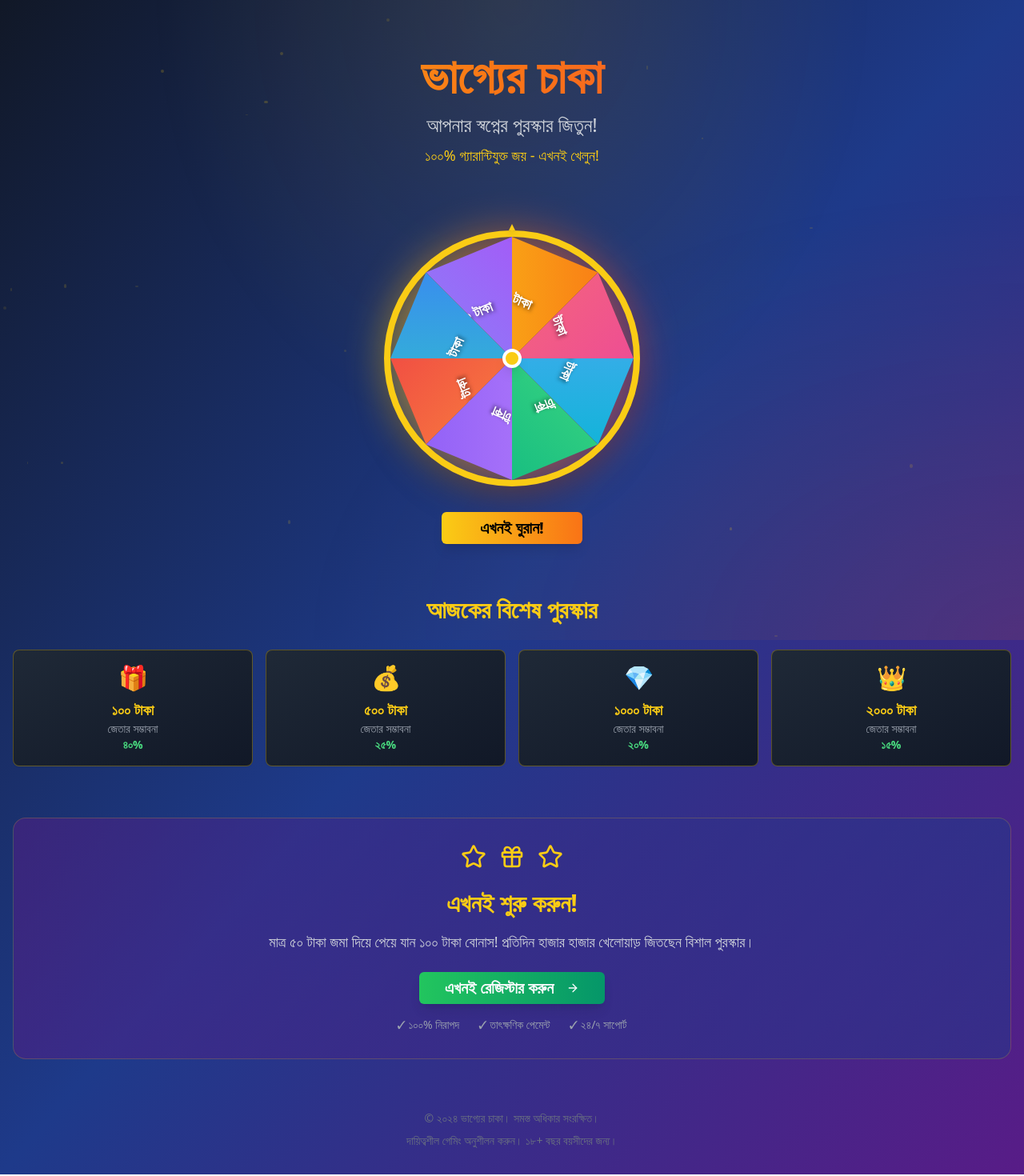
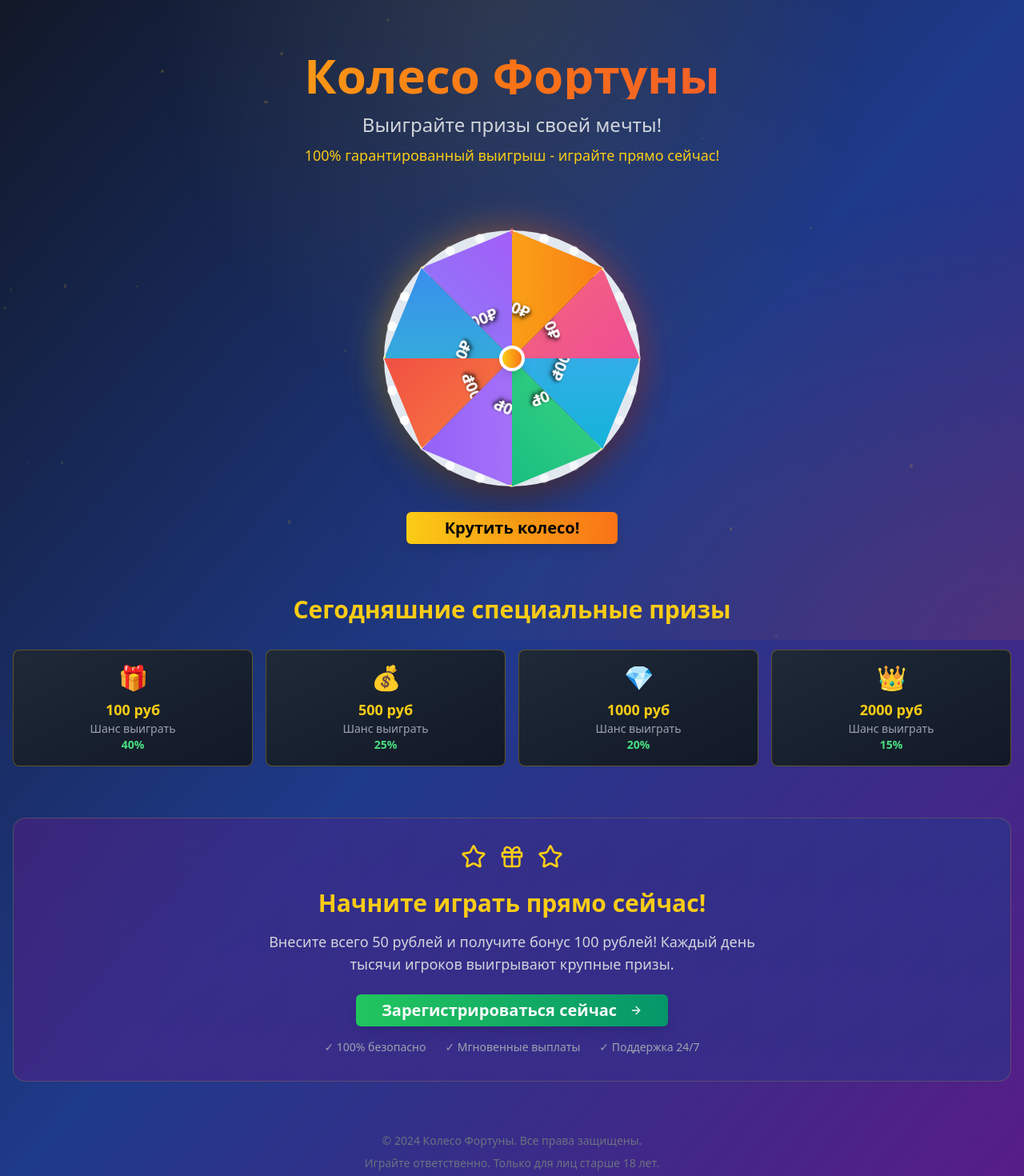
Before and after one commit to Bug1488/bangla-prize-wheel-land, a React (Vite) app: page / in a window 1280 px wide. Shown: the top 1470 px of the page at 80% size. Built offline with nearby package versions, Linux system fonts and the light colour scheme.

Commit message:
Enhance spin wheel and translate to Russian
- Added prize amounts to the wheel.
- Implemented a red arrow to indicate the prize.
- Adjusted wheel to touch the outer contours.
- Translated the landing page to Russian.

```diff
--- a/src/components/CallToAction.tsx
+++ b/src/components/CallToAction.tsx
@@ -14,24 +14,24 @@ const CallToAction = () => {
         </div>
 
         <h3 className="text-3xl font-bold text-yellow-400 mb-4">
-          এখনই শুরু করুন!
+          Начните играть прямо сейчас!
         </h3>
 
         <p className="text-lg text-gray-300 mb-6 max-w-2xl mx-auto">
-          মাত্র ৫০ টাকা জমা দিয়ে পেয়ে যান ১০০ টাকা বোনাস!
-          প্রতিদিন হাজার হাজার খেলোয়াড় জিতছেন বিশাল পুরস্কার।
+          Внесите всего 50 рублей и получите бонус 100 рублей!
+          Каждый день тысячи игроков выигрывают крупные призы.
         </p>
 
         <div className="space-y-4">
           <Button className="px-8 py-4 text-xl font-bold bg-gradient-to-r from-green-500 to-emerald-600 hover:from-green-600 hover:to-emerald-700 shadow-lg transform hover:scale-105 transition-all duration-200">
-            এখনই রেজিস্টার করুন
+            Зарегистрироваться сейчас
             <ArrowRight className="ml-2 w-5 h-5" />
           </Button>
 
           <div className="flex justify-center items-center space-x-6 text-sm text-gray-400">
-            <span>✓ ১০০% নিরাপদ</span>
-            <span>✓ তাৎক্ষণিক পেমেন্ট</span>
-            <span>✓ ২৪/৭ সাপোর্ট</span>
+            <span>✓ 100% безопасно</span>
+            <span>✓ Мгновенные выплаты</span>
+            <span>✓ Поддержка 24/7</span>
           </div>
         </div>
       </div>
--- a/src/components/Header.tsx
+++ b/src/components/Header.tsx
@@ -5,13 +5,13 @@ const Header = () => {
   return (
     <header className="text-center py-8">
       <h1 className="text-5xl md:text-6xl font-bold bg-gradient-to-r from-yellow-400 via-orange-500 to-red-500 bg-clip-text text-transparent mb-4 animate-fade-in">
-        ভাগ্যের চাকা
+        Колесо Фортуны
       </h1>
       <p className="text-xl md:text-2xl text-gray-300 mb-2 animate-fade-in delay-200">
-        আপনার স্বপ্নের পুরস্কার জিতুন!
+        Выиграйте призы своей мечты!
       </p>
       <p className="text-lg text-yellow-400 animate-fade-in delay-400">
-        ১০০% গ্যারান্টিযুক্ত জয় - এখনই খেলুন!
+        100% гарантированный выигрыш - играйте прямо сейчас!
       </p>
     </header>
   );
--- a/src/components/PrizeSection.tsx
+++ b/src/components/PrizeSection.tsx
@@ -3,24 +3,24 @@ import React from 'react';
 import { Card } from '@/components/ui/card';
 
 const prizes = [
-  { amount: '১০০ টাকা', chance: '৪০%', icon: '🎁' },
-  { amount: '৫০০ টাকা', chance: '২৫%', icon: '💰' },
-  { amount: '১০০০ টাকা', chance: '২০%', icon: '💎' },
-  { amount: '২০০০ টাকা', chance: '১৫%', icon: '👑' }
+  { amount: '100 руб', chance: '40%', icon: '🎁' },
+  { amount: '500 руб', chance: '25%', icon: '💰' },
+  { amount: '1000 руб', chance: '20%', icon: '💎' },
+  { amount: '2000 руб', chance: '15%', icon: '👑' }
 ];
 
 const PrizeSection = () => {
   return (
     <div className="mt-16">
       <h2 className="text-3xl font-bold text-center text-yellow-400 mb-8">
-        আজকের বিশেষ পুরস্কার
+        Сегодняшние специальные призы
       </h2>
       <div className="grid grid-cols-2 md:grid-cols-4 gap-4">
         {prizes.map((prize, index) => (
           <Card key={index} className="bg-gradient-to-br from-gray-800 to-gray-900 border-yellow-400/30 p-4 text-center hover:scale-105 transition-transform duration-200">
             <div className="text-3xl mb-2">{prize.icon}</div>
             <div className="text-lg font-bold text-yellow-400">{prize.amount}</div>
-            <div className="text-sm text-gray-400">জেতার সম্ভাবনা</div>
+            <div className="text-sm text-gray-400">Шанс выиграть</div>
             <div className="text-sm font-semibold text-green-400">{prize.chance}</div>
           </Card>
         ))}
--- a/src/components/SpinWheel.tsx
+++ b/src/components/SpinWheel.tsx
@@ -3,14 +3,14 @@ import React, { useState } from 'react';
 import { Button } from '@/components/ui/button';
 
 const prizes = [
-  { id: 1, text: '১০০ টাকা', color: 'from-yellow-400 to-orange-500' },
-  { id: 2, text: '৫০০ টাকা', color: 'from-red-400 to-pink-500' },
-  { id: 3, text: '১০০০ টাকা', color: 'from-blue-400 to-cyan-500' },
-  { id: 4, text: '২০০ টাকা', color: 'from-green-400 to-emerald-500' },
-  { id: 5, text: '৭৫০ টাকা', color: 'from-purple-400 to-violet-500' },
-  { id: 6, text: '১৫০০ টাকা', color: 'from-orange-400 to-red-500' },
-  { id: 7, text: '৩০০ টাকা', color: 'from-teal-400 to-blue-500' },
-  { id: 8, text: '২০০০ টাকা', color: 'from-indigo-400 to-purple-500' }
+  { id: 1, text: '100₽', color: 'from-yellow-400 to-orange-500' },
+  { id: 2, text: '500₽', color: 'from-red-400 to-pink-500' },
+  { id: 3, text: '1000₽', color: 'from-blue-400 to-cyan-500' },
+  { id: 4, text: '200₽', color: 'from-green-400 to-emerald-500' },
+  { id: 5, text: '750₽', color: 'from-purple-400 to-violet-500' },
+  { id: 6, text: '1500₽', color: 'from-orange-400 to-red-500' },
+  { id: 7, text: '300₽', color: 'from-teal-400 to-blue-500' },
+  { id: 8, text: '2000₽', color: 'from-indigo-400 to-purple-500' }
 ];
 
 const SpinWheel = () => {
@@ -47,8 +47,29 @@ const SpinWheel = () => {
         {/* Outer glow effect */}
         <div className="absolute inset-0 rounded-full bg-gradient-to-r from-yellow-400 via-orange-500 to-red-500 blur-xl opacity-50 animate-pulse"></div>
 
+        {/* 3D Frame effect */}
+        <div className="absolute inset-0 rounded-full border-[16px] border-gradient-to-r from-yellow-300 via-yellow-400 to-yellow-500 shadow-2xl">
+          <div className="absolute inset-2 rounded-full border-8 border-yellow-600 shadow-inner"></div>
+          {/* Light dots around the frame */}
+          {[...Array(24)].map((_, i) => {
+            const angle = (360 / 24) * i;
+            return (
+              <div
+                key={i}
+                className="absolute w-3 h-3 bg-white rounded-full shadow-lg animate-pulse"
+                style={{
+                  top: '50%',
+                  left: '50%',
+                  transform: `translate(-50%, -50%) rotate(${angle}deg) translateY(-155px)`,
+                  animationDelay: `${i * 0.1}s`
+                }}
+              ></div>
+            );
+          })}
+        </div>
+
         {/* Wheel container */}
-        <div className="relative w-80 h-80 rounded-full overflow-hidden border-8 border-yellow-400 shadow-2xl">
+        <div className="relative w-80 h-80 rounded-full overflow-hidden shadow-2xl z-10">
           <div
             className={`w-full h-full relative transition-transform duration-3000 ease-out ${isSpinning ? 'animate-spin' : ''}`}
             style={{ transform: `rotate(${rotation}deg)` }}
@@ -58,19 +79,19 @@ const SpinWheel = () => {
               return (
                 <div
                   key={prize.id}
-                  className={`absolute w-full h-full bg-gradient-to-r ${prize.color}`}
+                  className={`absolute w-full h-full bg-gradient-to-r ${prize.color} border-2 border-yellow-300`}
                   style={{
                     transform: `rotate(${angle}deg)`,
                     clipPath: `polygon(50% 50%, 50% 0%, ${50 + 50 * Math.cos((360 / prizes.length) * Math.PI / 180)}% ${50 - 50 * Math.sin((360 / prizes.length) * Math.PI / 180)}%)`
                   }}
                 >
                   <div
-                    className="absolute text-white font-bold text-lg"
+                    className="absolute text-white font-bold text-xl drop-shadow-lg"
                     style={{
-                      top: '20%',
+                      top: '25%',
                       left: '50%',
                       transform: `translateX(-50%) rotate(${360 / prizes.length / 2}deg)`,
-                      textShadow: '2px 2px 4px rgba(0,0,0,0.5)'
+                      textShadow: '2px 2px 4px rgba(0,0,0,0.8)'
                     }}
                   >
                     {prize.text}
@@ -81,12 +102,19 @@ const SpinWheel = () => {
           </div>
         </div>
 
-        {/* Center pointer */}
-        <div className="absolute top-1/2 left-1/2 transform -translate-x-1/2 -translate-y-1/2 w-6 h-6 bg-yellow-400 rounded-full border-4 border-white shadow-lg z-10"></div>
+        {/* Center button */}
+        <div className="absolute top-1/2 left-1/2 transform -translate-x-1/2 -translate-y-1/2 w-8 h-8 bg-gradient-to-r from-yellow-400 to-orange-500 rounded-full border-4 border-white shadow-lg z-20"></div>
 
-        {/* Pointer arrow */}
-        <div className="absolute top-0 left-1/2 transform -translate-x-1/2 -translate-y-2">
-          <div className="w-0 h-0 border-l-4 border-r-4 border-b-8 border-l-transparent border-r-transparent border-b-yellow-400 drop-shadow-lg"></div>
+        {/* Red arrow pointer pointing down */}
+        <div className="absolute top-0 left-1/2 transform -translate-x-1/2 -translate-y-2 z-30">
+          <div className="relative">
+            {/* Arrow shadow */}
+            <div className="absolute top-1 left-1 w-0 h-0 border-l-6 border-r-6 border-b-12 border-l-transparent border-r-transparent border-b-gray-800 opacity-50"></div>
+            {/* Main arrow */}
+            <div className="w-0 h-0 border-l-6 border-r-6 border-b-12 border-l-transparent border-r-transparent border-b-red-600 drop-shadow-xl"></div>
+            {/* Arrow highlight */}
+            <div className="absolute top-1 left-1/2 transform -translate-x-1/2 w-0 h-0 border-l-2 border-r-2 border-b-8 border-l-transparent border-r-transparent border-b-red-400"></div>
+          </div>
         </div>
       </div>
 
@@ -96,14 +124,14 @@ const SpinWheel = () => {
         disabled={isSpinning}
         className="px-12 py-4 text-xl font-bold bg-gradient-to-r from-yellow-400 to-orange-500 hover:from-yellow-500 hover:to-orange-600 text-black shadow-lg transform hover:scale-105 transition-all duration-200 disabled:opacity-50 disabled:cursor-not-allowed"
       >
-        {isSpinning ? 'ঘুরছে...' : 'এখনই ঘুরান!'}
+        {isSpinning ? 'Крутится...' : 'Крутить колесо!'}
       </Button>
 
       {/* Winner display */}
       {winner && (
         <div className="text-center p-6 bg-gradient-to-r from-yellow-400 to-orange-500 rounded-lg shadow-xl animate-bounce">
-          <h3 className="text-2xl font-bold text-black mb-2">অভিনন্দন! 🎉</h3>
-          <p className="text-xl font-semibold text-black">আপনি জিতেছেন: {winner}</p>
+          <h3 className="text-2xl font-bold text-black mb-2">Поздравляем! 🎉</h3>
+          <p className="text-xl font-semibold text-black">Вы выиграли: {winner}</p>
         </div>
       )}
     </div>
--- a/src/pages/Index.tsx
+++ b/src/pages/Index.tsx
@@ -42,8 +42,8 @@ const Index = () => {
 
         {/* Footer */}
         <footer className="mt-16 text-center text-gray-500 text-sm">
-          <p>© ২০২৪ ভাগ্যের চাকা। সমস্ত অধিকার সংরক্ষিত।</p>
-          <p className="mt-2">দায়িত্বশীল গেমিং অনুশীলন করুন। ১৮+ বছর বয়সীদের জন্য।</p>
+          <p>© 2024 Колесо Фортуны. Все права защищены.</p>
+          <p className="mt-2">Играйте ответственно. Только для лиц старше 18 лет.</p>
         </footer>
       </div>
     </div>
```
